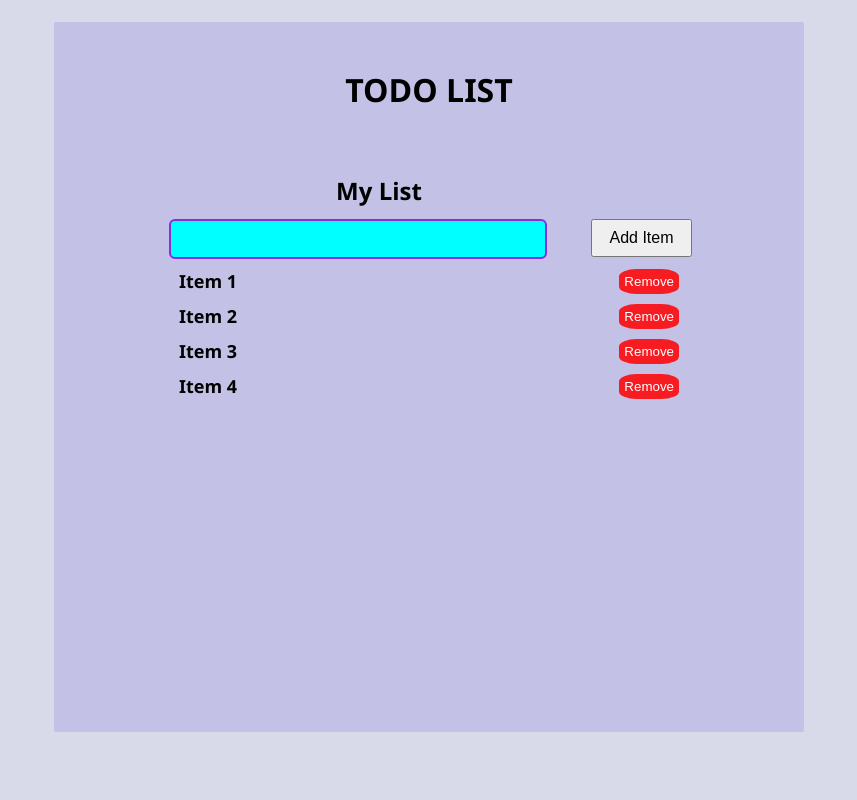
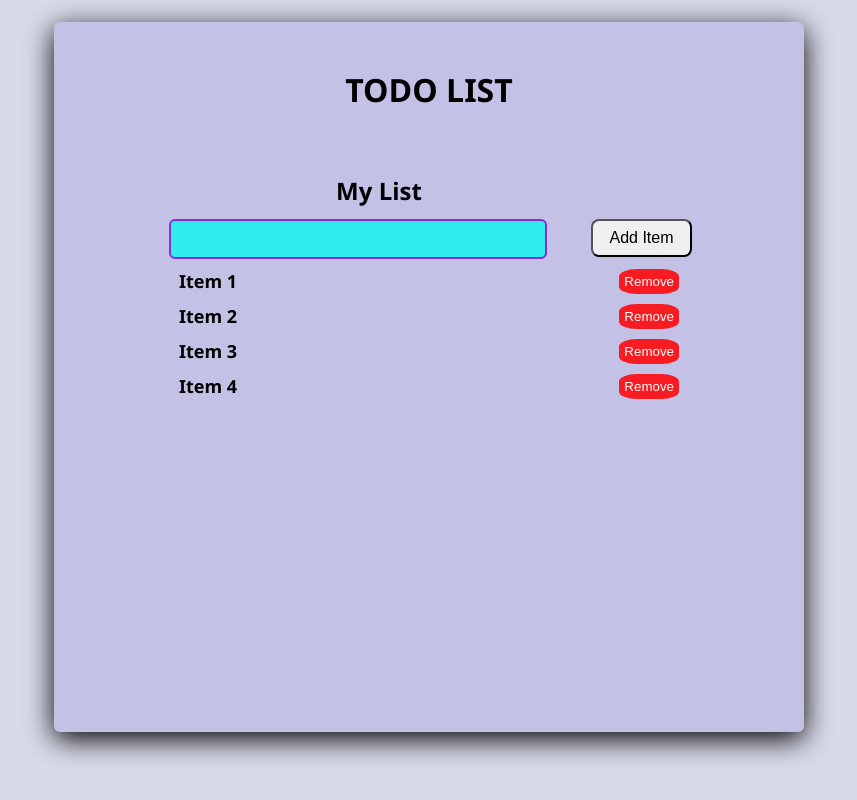
Before and after one commit to Manoel-DJS/Web-TD-List, a Next.js app: page / in a window 1280 px wide. Shown: the whole page, without its empty margins (211-1068 px from the left). Built offline with nearby package versions, Linux system fonts and the light colour scheme.

Commit message:
New Design CSS - Milior

```diff
--- a/styles/global.css
+++ b/styles/global.css
@@ -18,7 +18,8 @@ body, html{
     width: 750px;
     height: 710px;
     background-Color: #C3C1E5;
-    border-radius: 2px;
+    border-radius: 6px;
+    box-shadow: #000000 0px 7px 29px 0px;
 }
 
 .div-header {
--- a/styles/list-task.css
+++ b/styles/list-task.css
@@ -5,6 +5,7 @@
     padding-left: 20px;
     padding-right: 20px;
     padding-bottom: 20px;
+    overflow-y: auto;
 }
 
 .title-two{
@@ -18,7 +19,7 @@
 .input-field {
     width: 350px;
     height: 12px;
-    background-color: aqua;
+    background-color: rgb(48, 236, 236);
     padding: 12px;
     margin-right: 10px;
     font-size: 16px;
@@ -32,6 +33,7 @@
     padding: 8px 16px;
     font-size: 16px;
     cursor: pointer;
+    border-radius: 8px 8px;
 }
 
 .list-item {
```
